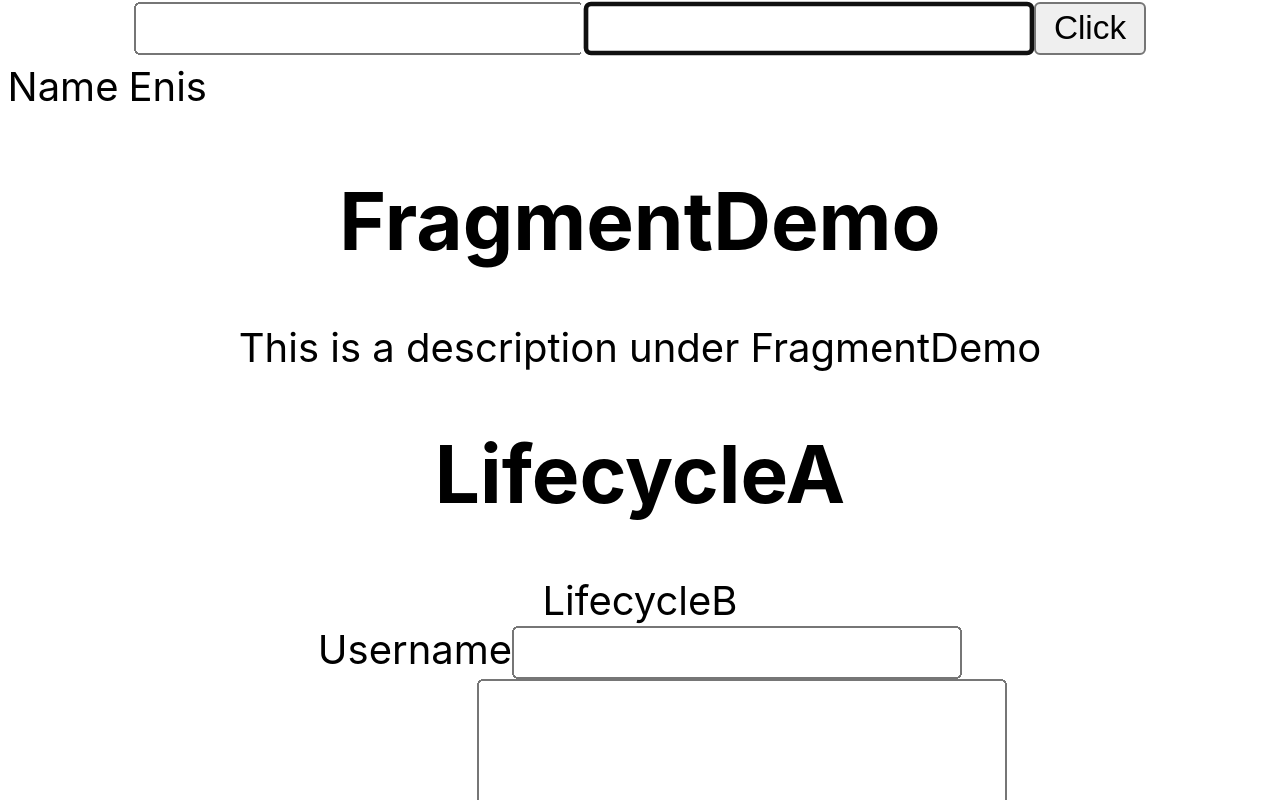
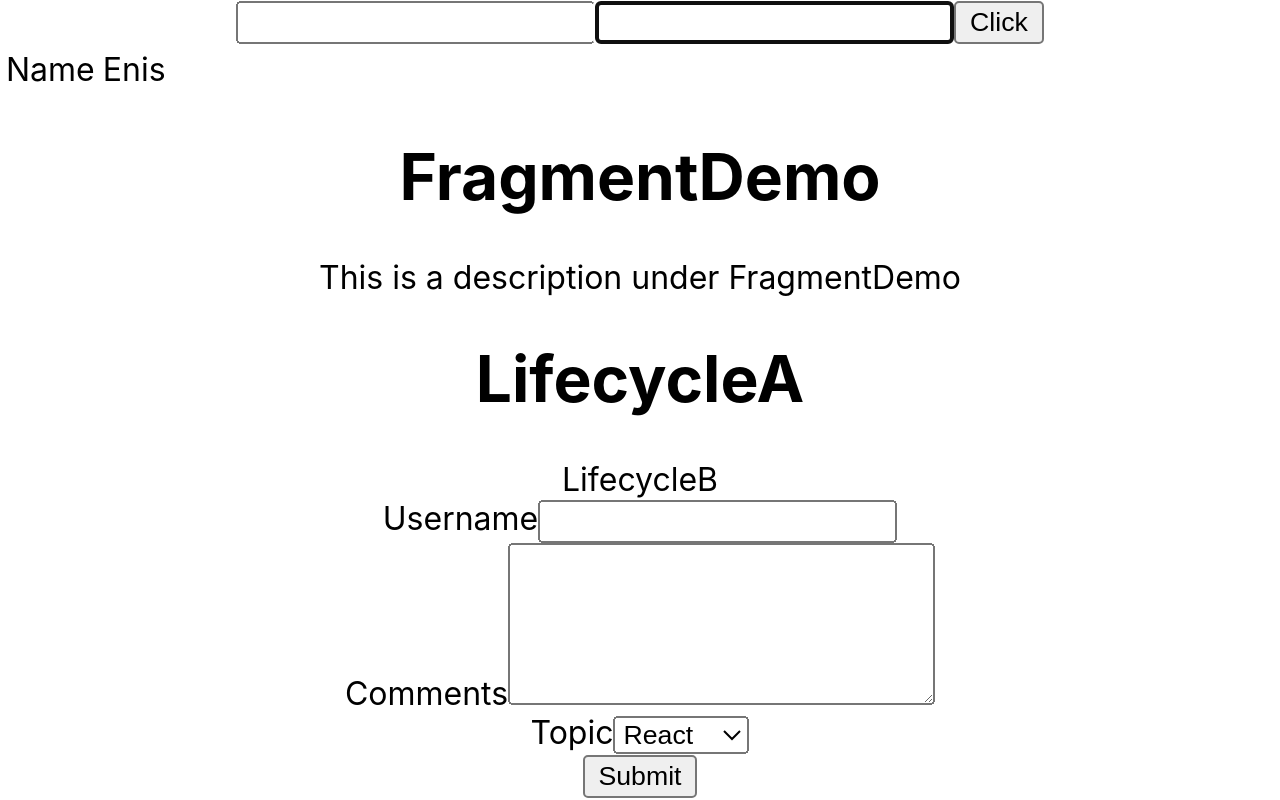
Before and after one commit to eniskastrati/reactjs-study, a React (Create React App) app in the folder reactapp/: page / in a window 1280 px wide. Shown: the top 800 px of the page. Built offline with nearby package versions, Linux system fonts and the light colour scheme.

Commit message:
#comment changed site page level

```diff
--- a/reactapp/src/styles/App.css
+++ b/reactapp/src/styles/App.css
@@ -1,6 +1,6 @@
 .App {
   text-align: center;
-  zoom: 250%;
+  zoom: 200%;
 }
 
 .App-logo {
```
